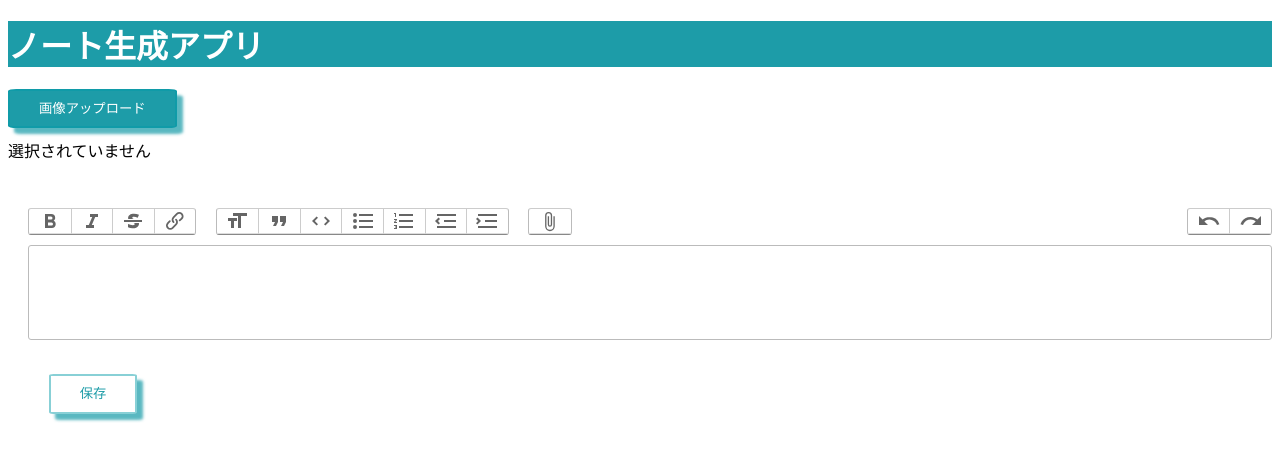
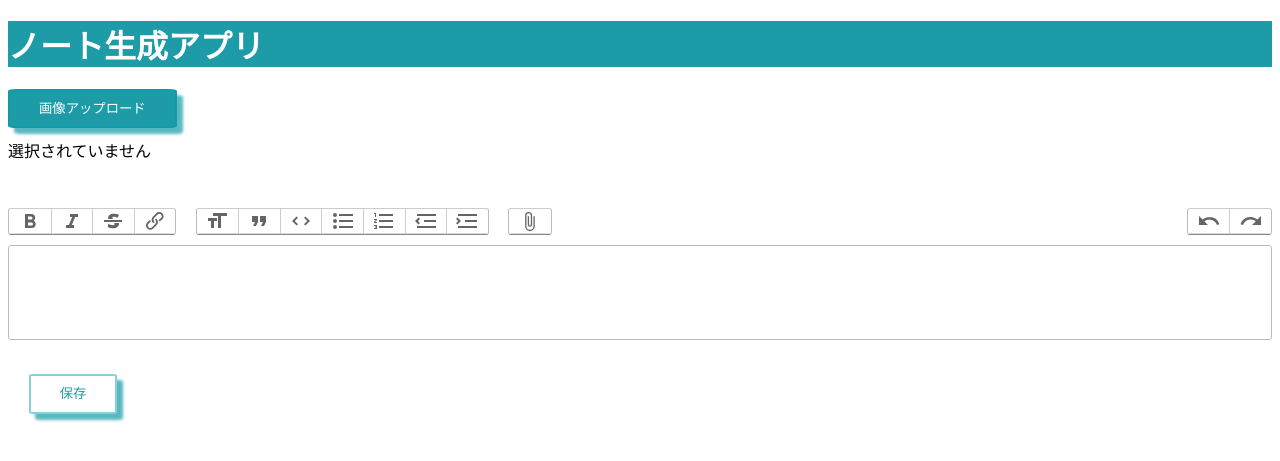
Before and after one commit to hirakuuuu/note_creator_100pro, a Flask app: page / in a window 1280 px wide. Shown: the top 461 px of the page. Run offline with Flask 2, Linux system fonts and the light colour scheme; some libraries are stand-ins or nearby versions.

Commit message:
[fix] ボタンのマージンを削除

```diff
--- a/template/index.html
+++ b/template/index.html
@@ -54,7 +54,7 @@
       </div>
     </form>
 
-    <form action="/topdf" method="POST" width="40%" style="margin-left: 20px">
+    <form action="/topdf" method="POST" width="40%">
       <input id="x" type="hidden" name="content" />
       <trix-editor id="trixeditor" input="x"></trix-editor>
       <div class="btn">
```
